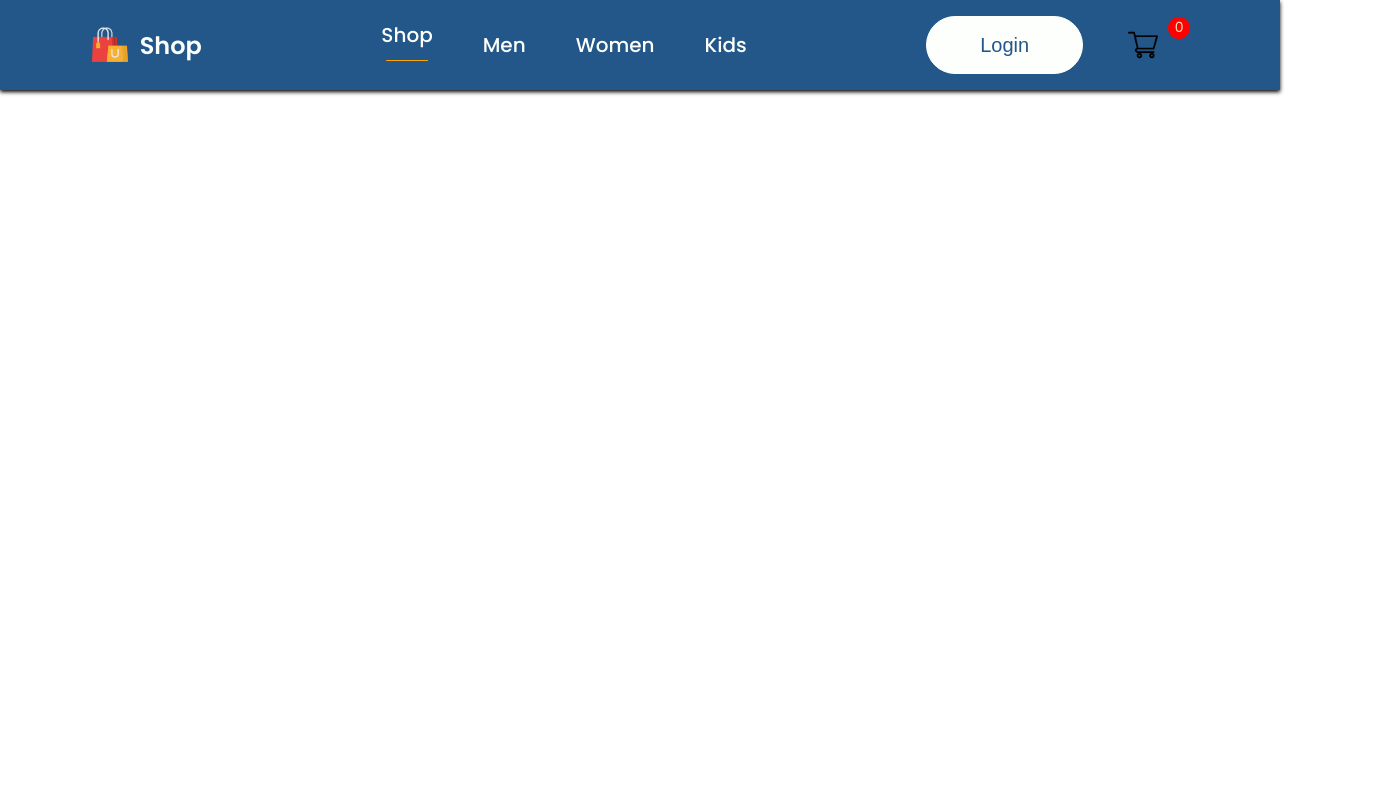
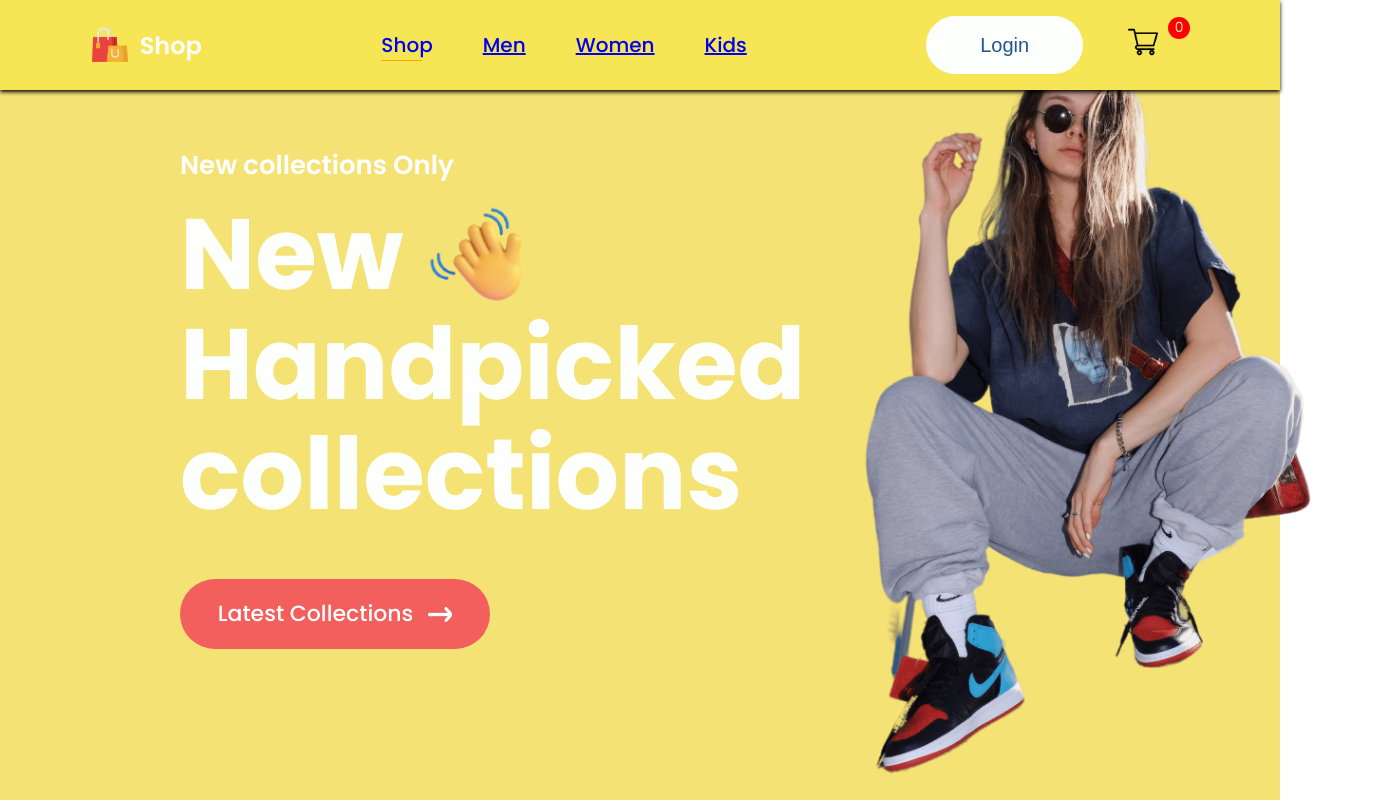
Before and after one commit to Vishnudas2003/Soubhagya-clothing, a React (Create React App) app in the folder frontend/: page / in a window 1280 px wide. Shown: the whole page, 1388 px wide, since content can reach past the window. Built offline with nearby package versions, Linux system fonts and the light colour scheme.

Commit message:
Added hero section

```diff
--- a/frontend/src/App.js
+++ b/frontend/src/App.js
@@ -1,10 +1,29 @@
 import './App.css';
 import { Navbar } from './Components/Navbar/Navbar';
+import { BrowserRouter, Routes, Route} from 'react-router-dom';
+import { Shop } from './Pages/Shop';
+import { ShopCategory } from './Pages/ShopCategory';
+import { Product } from './Pages/Product';
+import { Cart } from './Pages/Cart';
+import { LoginSignup } from './Pages/LoginSignup';
 
 function App() {
   return (
     <div >
-      <Navbar />
+  <BrowserRouter>
+  <Navbar/>
+  <Routes>
+    <Route path="/" element={<Shop/>}/>
+    <Route path='/mens' element={<ShopCategory category="men"/>}/>
+    <Route path='/womens' element={<ShopCategory category="women"/>}/>
+    <Route path='/kids' element={<ShopCategory category="kid"/>}/>
+    <Route path='/product' element={<Product/>}>
+      <Route path=':productId' element={<Product/>}/>
+    </Route>
+    <Route path='/cart' element={<Cart/>}/>
+    <Route path='/login' element={<LoginSignup/>}/>
+  </Routes>
+  </BrowserRouter>
     </div>
   );
 }
--- /dev/null
+++ b/frontend/src/Components/Hero/Hero.css
@@ -0,0 +1,60 @@
+/* Hero.css */
+.hero {
+    height: 100vh;
+    display: flex;
+    background-color: #f5e275; /* Deep blue background */
+}
+
+.hero-left {
+    flex: 1;
+    display: flex;
+    flex-direction: column;
+    justify-content: center;
+    gap: 20px;
+    padding-left: 180px;
+    line-height: 1.1;
+}
+
+.hero-left h2 {
+    font-size: 26px;
+    color: white;
+    font-weight: 600;
+}
+
+.hero-left p {
+    color: #fdfffc; /* Light text */
+    font-size: 100px;
+    font-weight: 700;
+}
+
+.hero-hand-icon {
+    display: flex;
+    align-items: center;
+    gap: 20px;
+}
+
+.hero-hand-icon img {
+    width: 105px;
+}
+
+.hero-latest-btn{
+    display: flex;
+    justify-content: center;
+    align-items: center;
+    gap: 15px;
+    width: 310px;
+    height: 70px;
+    border-radius: 75px;
+    margin-top: 30px;
+    background: #f25f5c; /* Red button */
+    color: white;
+    font-size: 22px;
+    font-weight: 500;
+}
+
+.hero-right {
+    flex: 1;
+    display: flex;
+    justify-content: center;
+    align-items: center;
+}
--- /dev/null
+++ b/frontend/src/Components/Hero/Hero.jsx
@@ -0,0 +1,31 @@
+import React from 'react'
+import './Hero.css'
+import hand_icon from '../Assets/hand_icon.png'
+import arrow_icon from '../Assets/arrow.png'
+import hero_image from '../Assets/hero_image.png'
+
+export const Hero = () => {
+  return (
+    <div className='hero'>
+        <div className="hero-left">
+            <h2>New collections Only</h2>
+            <div>
+                <div className="hero-hand-icon">
+                    <p>New</p>
+                    <img src={hand_icon} alt="hand"/>
+                </div>
+                <p>Handpicked</p>
+                <p>collections</p>
+
+            </div>
+            <div className="hero-latest-btn">
+                <div>Latest Collections</div>
+                <img src={arrow_icon} alt="arrow"/>
+            </div>
+        </div>
+
+        <div className="hero-right"></div>
+            <img src={hero_image} alt="hero"/>
+    </div>
+  )
+}
--- a/frontend/src/Components/Navbar/Navbar.css
+++ b/frontend/src/Components/Navbar/Navbar.css
@@ -1,6 +1,6 @@
 /* Navbar Styles */
 .navbar {
-    background-color: #235789; /* Deep blue background */
+    background-color: #f6e655; /* Deep blue background */
     display: flex;
     justify-content: space-around;
     align-items: center;
--- a/frontend/src/Components/Navbar/Navbar.jsx
+++ b/frontend/src/Components/Navbar/Navbar.jsx
@@ -2,6 +2,7 @@ import React from 'react'
 import './Navbar.css'
 import logo from '../Assets/logo.png'
 import cart_icon from '../Assets/cart_icon.png'
+import { Link } from 'react-router-dom'
 
 export const Navbar = () => {
 const [menu, setMenu] = React.useState("shop")
@@ -13,14 +14,14 @@ const [menu, setMenu] = React.useState("shop")
             <p>Shop</p>
         </div>
             <ul className='navbar__menu'>
-                <li onClick={()=>{setMenu("shop")}}>Shop{menu==="shop"?<hr/>:<></>}</li>
-                <li onClick={()=>{setMenu("mens")}}>Men{menu==="mens"?<hr/>:<></>}</li>
-                <li onClick={()=>{setMenu("womens")}}>Women{menu==="womens"?<hr/>:<></>}</li>
-                <li onClick={()=>{setMenu("kids")}}>Kids{menu==="kids"?<hr/>:<></>}</li>
+                <li onClick={()=>{setMenu("shop")}}><Link style={{ textDecoration: 'none'}}to='/'>Shop</Link>{menu==="shop"?<hr/>:<></>}</li>
+                <li onClick={()=>{setMenu("mens")}}><Link to='/mens'>Men</Link>{menu==="mens"?<hr/>:<></>}</li>
+                <li onClick={()=>{setMenu("womens")}}><Link to='/women'>Women</Link>{menu==="womens"?<hr/>:<></>}</li>
+                <li onClick={()=>{setMenu("kids")}}><Link to='/kids'>Kids</Link>{menu==="kids"?<hr/>:<></>}</li>
             </ul>
         <div className='navbar_login_cart'>
-        <button>Login</button>
-        <img src={cart_icon} alt='cart' />
+        <Link to='/login'><button>Login</button></Link>
+        <Link to='/cart'><img src={cart_icon} alt='cart' /></Link>
         <div className='navbar_cart_count'>0</div>
         </div>
         </div>
--- /dev/null
+++ b/frontend/src/Pages/Cart.jsx
@@ -0,0 +1,7 @@
+import React from 'react'
+
+export const Cart = () => {
+  return (
+    <div>Cart</div>
+  )
+}
--- /dev/null
+++ b/frontend/src/Pages/LoginSignup.jsx
@@ -0,0 +1,7 @@
+import React from 'react'
+
+export const LoginSignup = () => {
+  return (
+    <div>LoginSignup</div>
+  )
+}
--- /dev/null
+++ b/frontend/src/Pages/Product.jsx
@@ -0,0 +1,7 @@
+import React from 'react'
+
+export const Product = () => {
+  return (
+    <div>Product</div>
+  )
+}
--- /dev/null
+++ b/frontend/src/Pages/Shop.jsx
@@ -0,0 +1,10 @@
+import React from 'react'
+import { Hero } from '../Components/Hero/Hero'
+
+export const Shop = () => {
+  return (
+    <div>
+        <Hero/>
+    </div>
+  )
+}
--- /dev/null
+++ b/frontend/src/Pages/ShopCategory.jsx
@@ -0,0 +1,7 @@
+import React from 'react'
+
+export const ShopCategory = () => {
+  return (
+    <div>ShopCategory</div>
+  )
+}
--- a/frontend/src/index.css
+++ b/frontend/src/index.css
@@ -1,3 +1,7 @@
+*{
+  margin: 0;
+}
+
 body {
   margin: 0;
   font-family: -apple-system, BlinkMacSystemFont, 'Segoe UI', 'Roboto', 'Oxygen',
```
